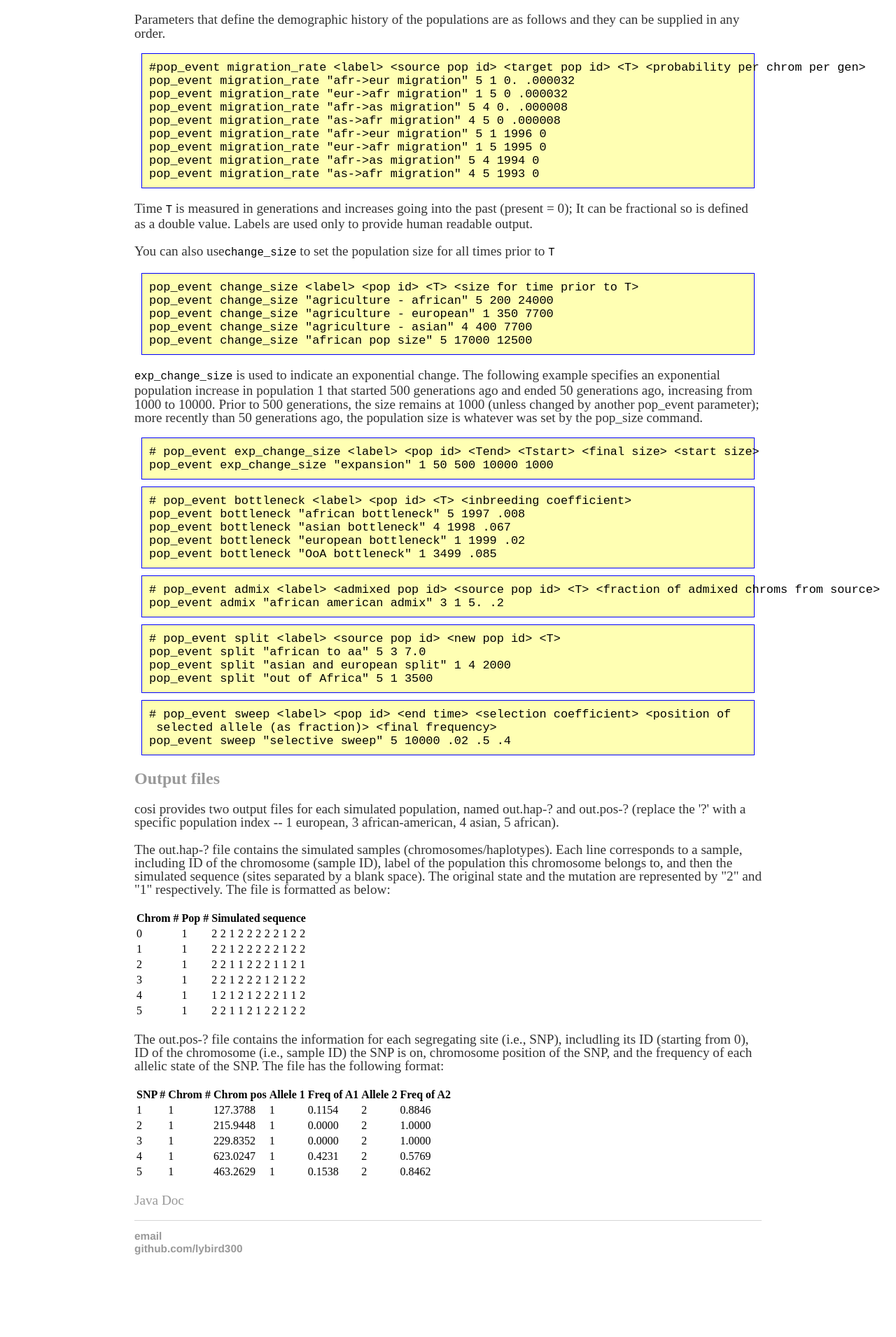
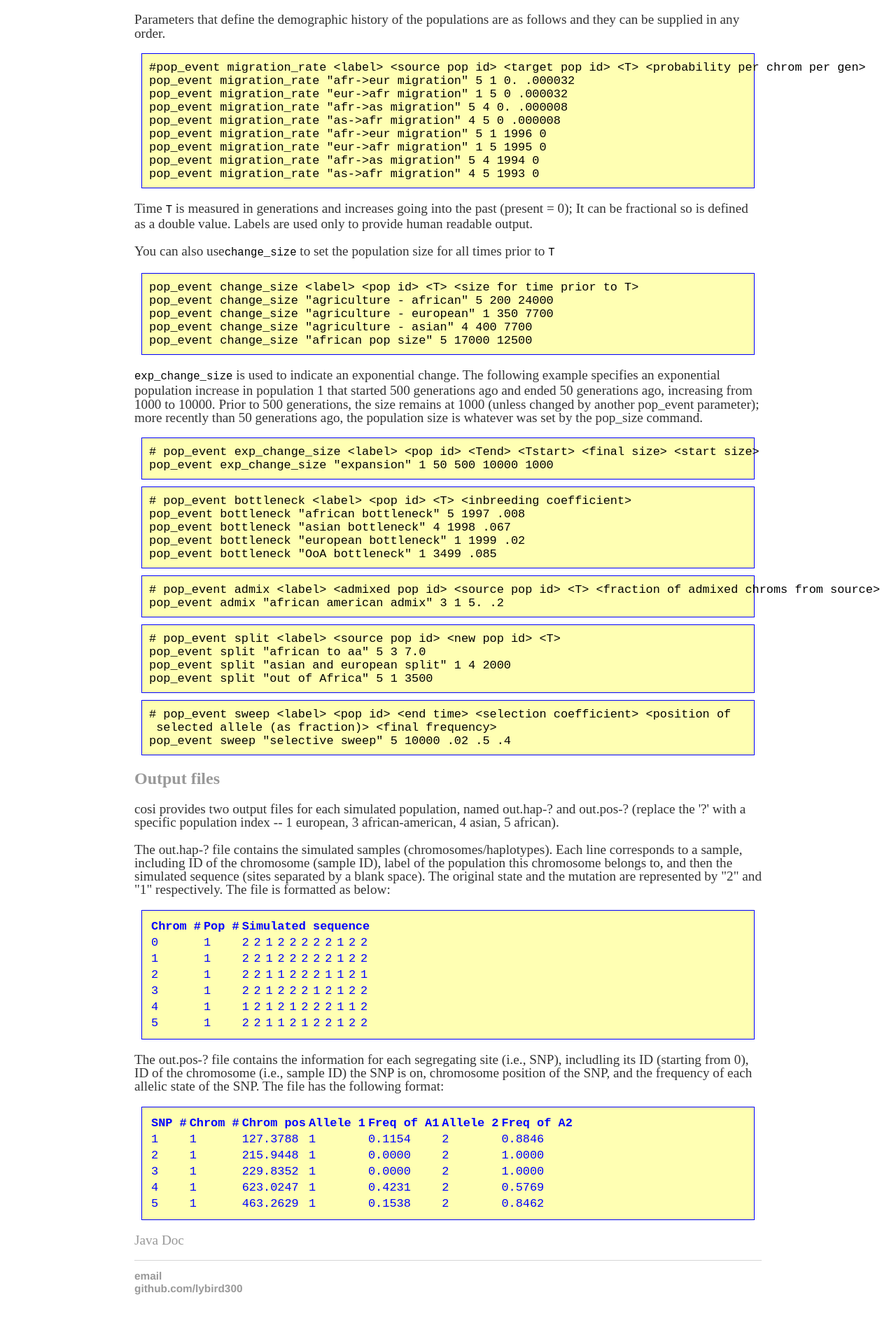
Before and after one commit to lybird300/lybird300.github.io, a Jekyll site: the page built from _posts/2015-04-20-cojava-manual.md, in a window 1280 px wide. Shown: the part 2432-4342 px from the top of the page at 70% size. Built offline with Jekyll 4.4.1, drawn with Linux system fonts in a browser that asks for light colours; before the commit the page ends 4285 px from its top, so only the background shows below that.

Commit message:
Update 2015-04-20-cojava-manual.md

```diff
--- a/_posts/2015-04-20-cojava-manual.md
+++ b/_posts/2015-04-20-cojava-manual.md
@@ -111,7 +111,7 @@ pop_event sweep "selective sweep" 5 10000 .02 .5 .4</code></pre>
 <h2><a name="output">Output files</a></h2>
 <p>cosi provides two output files for each simulated population, named out.hap-? and out.pos-? (replace the '?' with a specific population index --  1 european, 3 african-american, 4 asian, 5 african).</p>
 <p>The out.hap-? file contains the simulated samples (chromosomes/haplotypes). Each line corresponds to a sample, including ID of the chromosome (sample ID), label of the population this chromosome belongs to, and then the simulated sequence (sites separated by a blank space). The original state and the mutation are represented by "2" and "1" respectively. The file is formatted as below:</p>
-<table border="0">
+<pre><table border="0">
   <tr>
     <th>Chrom #</th>
     <th>Pop #</th>
@@ -207,9 +207,9 @@ pop_event sweep "selective sweep" 5 10000 .02 .5 .4</code></pre>
     <td>2</td>
     <td>2</td>
   </tr>
-</table>
+</table></pre>
 <p>The out.pos-? file contains the information for each segregating site (i.e., SNP), includling its ID (starting from 0), ID of the chromosome (i.e., sample ID) the SNP is on, chromosome position of the SNP, and the frequency of each allelic state of the SNP. The file has the following format:</p>
-<table border="0">
+<pre><table border="0">
   <tr>
     <th>SNP #</th>
     <th>Chrom #</th>
@@ -264,6 +264,6 @@ pop_event sweep "selective sweep" 5 10000 .02 .5 .4</code></pre>
     <td>2</td>
     <td>0.8462</td>
   </tr>
-</table>
+</table></pre>
 
 <a href="">Java Doc</a>
```
